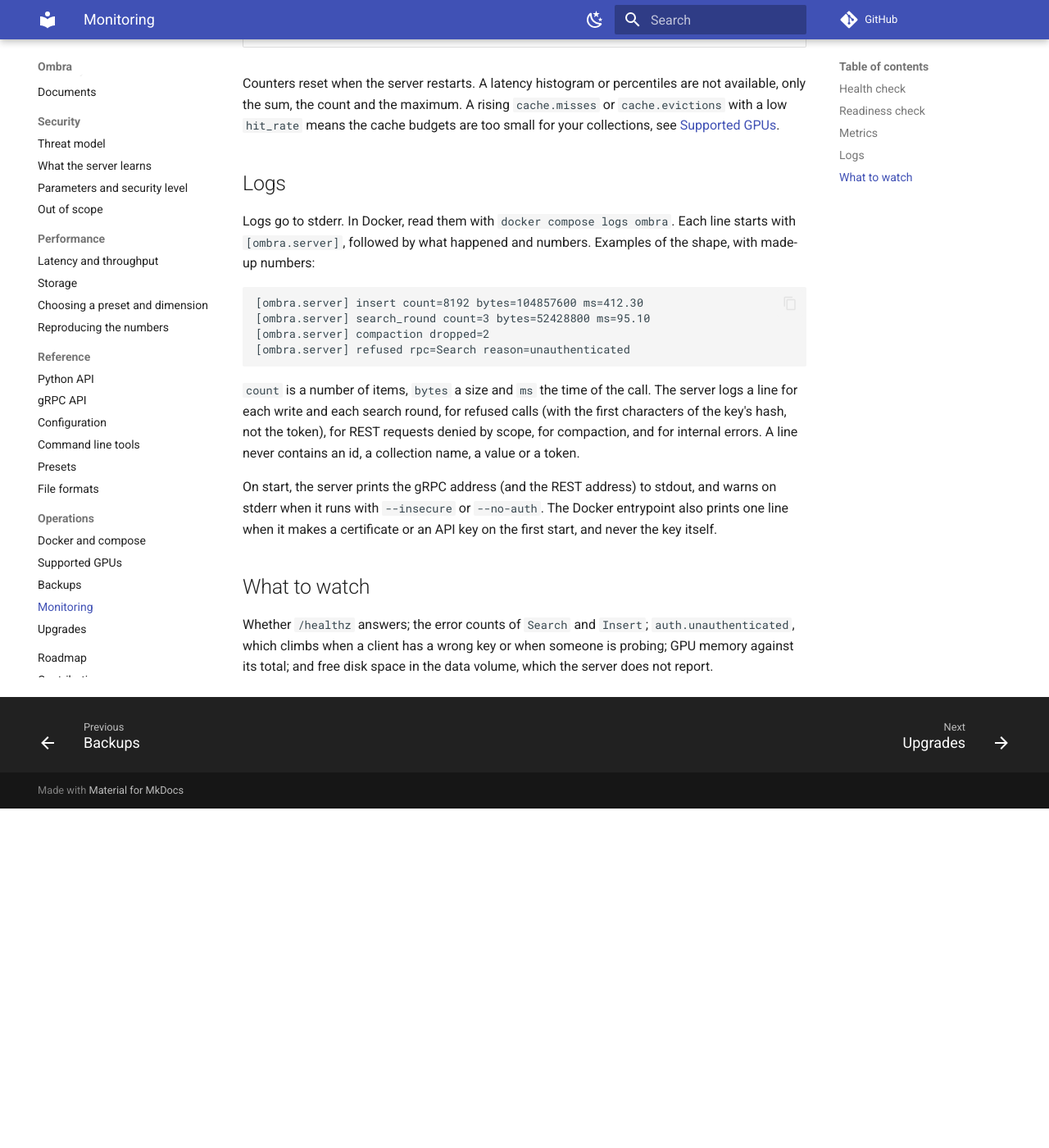
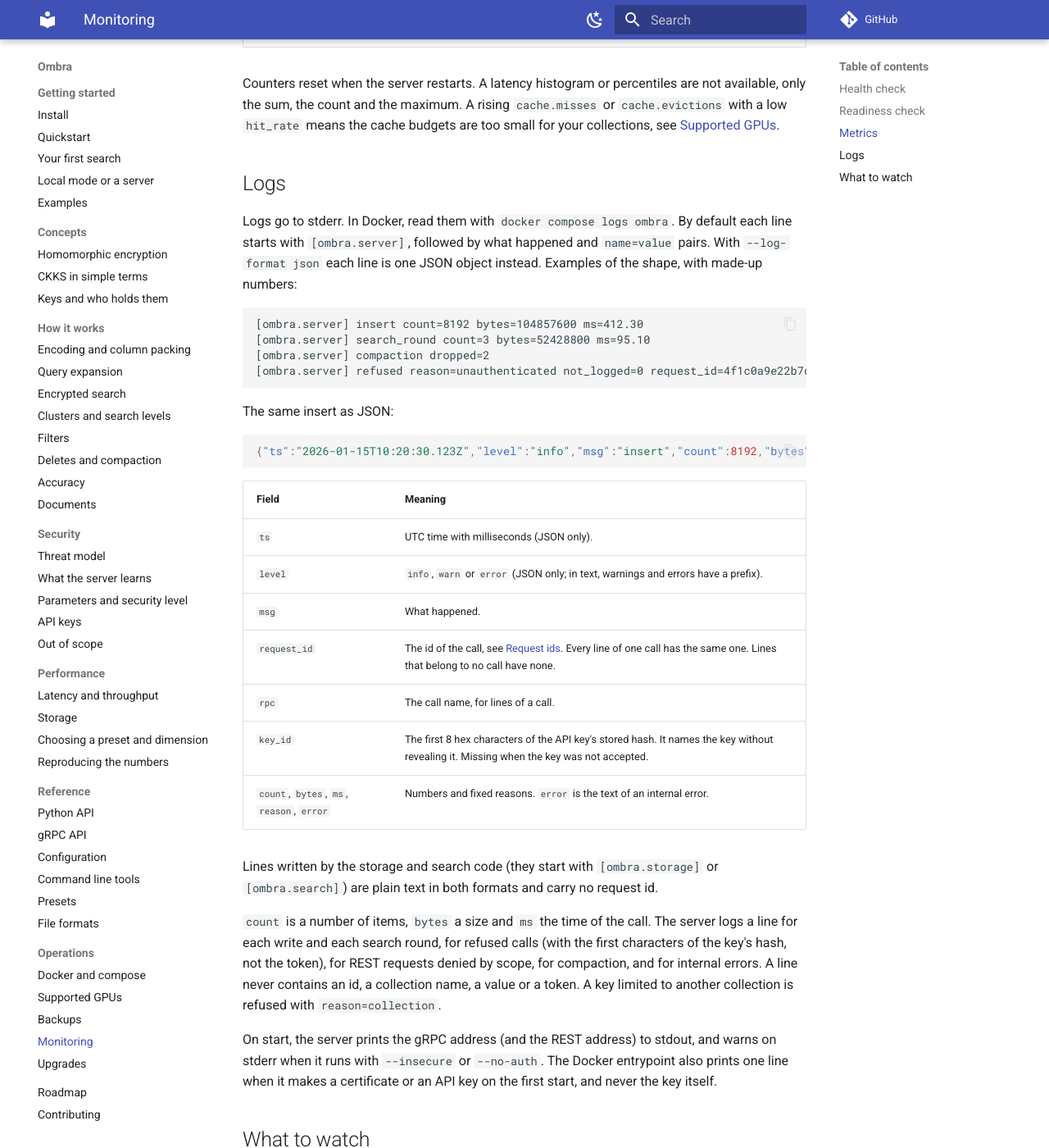
Before and after one commit to emanueleromito/ombra, an MkDocs documentation site: the page built from docs/site/operations/monitoring.md, in a window 1280 px wide and 1400 px high, scrolled down 1556 px. Shown: the whole window at 82% size. Built offline with MkDocs 1.6.1 and Material for MkDocs 9.7.7, drawn with Linux system fonts in a browser that asks for light colours; comment, search, counter and statistics services are not loaded; before the commit the page ends 2542 px from its top, so only the background shows below that.

Commit message:
P1.6: docs, backup carries api_keys.v2, entrypoint, format

````diff
--- a/docs/site/operations/monitoring.md
+++ b/docs/site/operations/monitoring.md
@@ -45,16 +45,34 @@ Counters reset when the server restarts. A latency histogram or percentiles are
 
 ## Logs
 
-Logs go to stderr. In Docker, read them with `docker compose logs ombra`. Each line starts with `[ombra.server]`, followed by what happened and numbers. Examples of the shape, with made-up numbers:
+Logs go to stderr. In Docker, read them with `docker compose logs ombra`. By default each line starts with `[ombra.server]`, followed by what happened and `name=value` pairs. With `--log-format json` each line is one JSON object instead. Examples of the shape, with made-up numbers:
 
 ```text
 [ombra.server] insert count=8192 bytes=104857600 ms=412.30
 [ombra.server] search_round count=3 bytes=52428800 ms=95.10
 [ombra.server] compaction dropped=2
-[ombra.server] refused rpc=Search reason=unauthenticated
+[ombra.server] refused reason=unauthenticated not_logged=0 request_id=4f1c0a9e22b7d310 rpc=Search
 ```
 
-`count` is a number of items, `bytes` a size and `ms` the time of the call. The server logs a line for each write and each search round, for refused calls (with the first characters of the key's hash, not the token), for REST requests denied by scope, for compaction, and for internal errors. A line never contains an id, a collection name, a value or a token.
+The same insert as JSON:
+
+```json
+{"ts":"2026-01-15T10:20:30.123Z","level":"info","msg":"insert","count":8192,"bytes":104857600,"ms":412.30,"request_id":"4f1c0a9e22b7d310","rpc":"Insert","key_id":"a1b2c3d4"}
+```
+
+| Field | Meaning |
+| --- | --- |
+| `ts` | UTC time with milliseconds (JSON only). |
+| `level` | `info`, `warn` or `error` (JSON only; in text, warnings and errors have a prefix). |
+| `msg` | What happened. |
+| `request_id` | The id of the call, see [Request ids](../reference/configuration.md#request-ids). Every line of one call has the same one. Lines that belong to no call have none. |
+| `rpc` | The call name, for lines of a call. |
+| `key_id` | The first 8 hex characters of the API key's stored hash. It names the key without revealing it. Missing when the key was not accepted. |
+| `count`, `bytes`, `ms`, `reason`, `error` | Numbers and fixed reasons. `error` is the text of an internal error. |
+
+Lines written by the storage and search code (they start with `[ombra.storage]` or `[ombra.search]`) are plain text in both formats and carry no request id.
+
+`count` is a number of items, `bytes` a size and `ms` the time of the call. The server logs a line for each write and each search round, for refused calls (with the first characters of the key's hash, not the token), for REST requests denied by scope, for compaction, and for internal errors. A line never contains an id, a collection name, a value or a token. A key limited to another collection is refused with `reason=collection`.
 
 On start, the server prints the gRPC address (and the REST address) to stdout, and warns on stderr when it runs with `--insecure` or `--no-auth`. The Docker entrypoint also prints one line when it makes a certificate or an API key on the first start, and never the key itself.
 
--- a/docs/site/reference/configuration.md
+++ b/docs/site/reference/configuration.md
@@ -6,7 +6,7 @@ The server is the `ombra_server` binary. The tools `ombra_verify` and `ombra_bac
 
 ```text
 ombra_server --data-dir D --listen HOST:PORT --tls-cert F --tls-key F [options]
-ombra_server --create-api-key --scope admin|read|write --data-dir D
+ombra_server --create-api-key --scope admin|read|write --data-dir D [--collection NAME]
 ombra_server --version
 ```
 
@@ -19,6 +19,8 @@ ombra_server --version
 | `--no-auth` | off | Skips the API key check. Prints a warning. Only accepted on a loopback address. |
 | `--create-api-key` | off | Creates an API key, prints it once on stdout and exits. Needs `--scope` and `--data-dir`. |
 | `--scope S` | none | Scope of the key to create: `admin`, `read` or `write`. |
+| `--collection NAME` | none | With `--create-api-key`: limits the key to one collection. Only for `read` and `write` keys. See [API keys](../security/api-keys.md). |
+| `--log-format F` | `text` | `text` or `json`. See [Logs](#logs). |
 | `--rest-port N` | off | Starts the HTTP port for `/healthz`, `/readyz` and `/metrics`. 0 picks a free port. |
 | `--rest-host H` | the host of `--listen` | IPv4 address of the HTTP port. It uses the same TLS certificate as gRPC. |
 | `--gpu-budget-mb N` | 4096 | GPU memory the block cache may use, in MiB. |
@@ -30,7 +32,7 @@ ombra_server --version
 | `--openfhe-version V` | the build's | OpenFHE version written into stored files and checked when reading them. |
 | `--version` | | Prints the version and exits. |
 
-Without `--tls-cert` and `--tls-key` the server refuses to start unless you pass `--insecure`. Without an API key file in the data directory it refuses to start unless you pass `--no-auth`. The key file is named `api_keys.v1`, and the server also refuses a file that group or others can read.
+Without `--tls-cert` and `--tls-key` the server refuses to start unless you pass `--insecure`. Without an API key file in the data directory it refuses to start unless you pass `--no-auth`. The key file is `api_keys.v1`, or `api_keys.v2` once a key is limited to a collection (see [API keys](../security/api-keys.md)), and the server also refuses a file that group or others can read.
 
 On start the server prints `ombra_server listening on HOST:PORT` to stdout, and with `--rest-port` also `ombra_server rest listening on HOST:PORT`.
 
@@ -40,9 +42,17 @@ On the first SIGTERM or SIGINT the server does four things. It reports not ready
 
 When a limit is reached the server answers `RESOURCE_EXHAUSTED`, which the client retries: all search slots are in use (`--max-sessions`), too many key uploads are running, the GPU has no memory for one more search, or the disk is full. A full disk is also reported as `ERROR_STORAGE_FULL`. Nothing is stored in that case.
 
+### Logs
+
+The server writes one line per event to stderr. With `--log-format json` each line is a JSON object; the default is text. The fields are listed in [Monitoring](../operations/monitoring.md#logs).
+
+### Request ids
+
+Every call has a request id. The server uses the `x-request-id` metadata value of the call if it is 1 to 64 characters from `A-Z a-z 0-9 . _ -`, and makes a random 16-character one otherwise. It returns the id in the `x-request-id` response metadata and puts it on every log line of the call. The Python client sends a random id with each call, keeps it across retries (with `x-attempt` counting the tries) and sets it as `request_id` on the `OmbraError`. Quote it when you ask an operator about a failed call.
+
 ### API keys
 
-An API key is an access token for the gRPC and HTTP ports. It is not an FHE key, and the server never sees the client's secret key. `--create-api-key` prints the token once. The file keeps only a salted SHA-256 hash, so a lost token cannot be recovered and you create a new one. The three scopes are described on the [gRPC API](grpc-api.md) page. A key has a scope but no collection: the server is single-tenant, so any read key reads every collection and any write key can change any of them.
+An API key is an access token for the gRPC and HTTP ports. It is not an FHE key, and the server never sees the client's secret key. `--create-api-key` prints the token once. The file keeps only a salted SHA-256 hash, so a lost token cannot be recovered and you create a new one. The three scopes are described on the [gRPC API](grpc-api.md) page. A key has a scope and, if you create it with `--collection`, one collection. Without `--collection` the key works on every collection. Send SIGHUP to the server to load new or revoked keys without a restart.
 
 ```bash
 ombra_server --create-api-key --scope read --data-dir /data
--- /dev/null
+++ b/docs/site/security/api-keys.md
@@ -0,0 +1,27 @@
+# API keys
+
+An API key is an access token for the server. It is not an FHE key and has nothing to do with your secret key, which never leaves the client. The server stores only a salted hash of each key. You see the token once, when you create it.
+
+## Scopes
+
+A key has one scope. `read` may call the read methods and `search`. `write` may also change data. `admin` may call everything, including `DropCollection` and the `/metrics` port. The table of methods is on the [gRPC API](../reference/grpc-api.md) page.
+
+## Limiting a key to one collection
+
+A `read` or `write` key can be limited to one collection:
+
+```bash
+ombra_server --create-api-key --scope write --collection docs --data-dir /data
+```
+
+A limited key can only call methods on that collection. Any call that names another collection fails with `PERMISSION_DENIED`, and the answer is the same whether that collection exists or not, so the key cannot be used to find out which names exist. `ListCollections` returns only the key's own collection. `CreateCollection` works only for that name. For calls that send a stream, the check happens on the first message, before the server stores any data or reads any key bytes.
+
+An `admin` key cannot be limited: the server refuses to create one, and refuses a key file with such a line. An admin key can drop every collection and read the metrics, so a limit on it would mean nothing. `DropCollection` needs an admin key, which is never limited.
+
+Limited keys do not make the server multi-tenant. Collections still share the GPU, the disk and the limits, and a client with a write key can fill the disk. For hard separation run one server per trust domain, see the [threat model](threat-model.md). The HTTP port still takes only the admin key.
+
+## The key file
+
+The keys are in `api_keys.v1`, or `api_keys.v2` once a key is limited to a collection. See [File formats](../reference/file-formats.md#server-files). The file must be mode 0600. Create keys while the server runs and then send it SIGHUP to load them. To revoke a key, remove its line and send SIGHUP. A file that does not parse keeps the loaded keys and logs an error.
+
+The first limited key moves the file to version 2 and keeps the old file as `api_keys.v1.migrated`. Old keys work as before. Do not edit `api_keys.v1.migrated` expecting an effect, and delete it when you no longer need it. Going back to a server without version 2 support means keeping a copy of the old file.
--- a/mkdocs.yml
+++ b/mkdocs.yml
@@ -80,6 +80,7 @@ nav:
       - security/threat-model.md
       - security/what-the-server-learns.md
       - security/parameters.md
+      - security/api-keys.md
       - security/out-of-scope.md
   - Performance:
       - performance/latency-and-throughput.md
````
Also changed, not shown: docs/site/operations/backups.md (+21 -2 lines), docs/site/reference/file-formats.md (+3 -1 lines), docs/site/reference/python-api.md (+22 -0 lines), docs/site/security/threat-model.md (+1 -1 lines), 11 other files.
